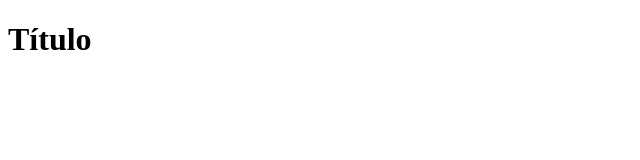
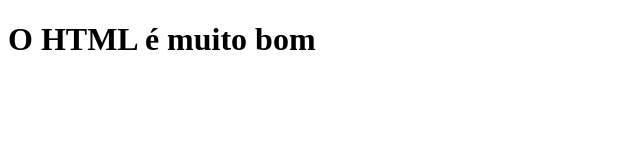
Before and after one commit to DevGonzalves/Aulas_kenzie, a plain HTML site: page index.html in a window 1280 px wide. Shown: the whole page, without its empty margins (0-640 px from the left). Drawn offline with Linux system fonts and the light colour scheme.

Commit message:
Alteração dentro da tag h1

```diff
--- a/index.html
+++ b/index.html
@@ -4,9 +4,9 @@
     <meta charset="UTF-8">
     <meta http-equiv="X-UA-Compatible" content="IE=edge">
     <meta name="viewport" content="width=device-width, initial-scale=1.0">
-    <title>Projeto Git</title>
+    <title>Teste</title>
 </head>
 <body>
-    <h1>Título</h1>
+    <h1>O HTML é muito bom</h1>
 </body>
 </html>
```
